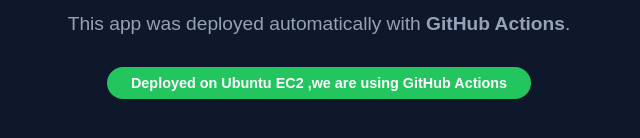
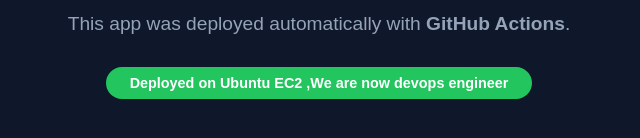
Before and after one commit to mamadoukebe19/ci-cd-lab, a plain HTML site: page index.html in a window 1280 px wide. Shown: the part 380-518 px from the top of the page, 321-961 px from the left. Drawn offline with Linux system fonts and the light colour scheme.

Commit message:
forth commit1

```diff
--- a/index.html
+++ b/index.html
@@ -10,7 +10,7 @@
   <div class="container">
     <h1>🚀 Hello from CI/CD!</h1>
     <p>This app was deployed automatically with <strong>GitHub Actions</strong>.</p>
-    <div class="badge">Deployed on Ubuntu EC2 ,we are using GitHub Actions</div>
+    <div class="badge">Deployed on Ubuntu EC2 ,We are now devops engineer</div>
   </div>
 </body>
 </html>
```
